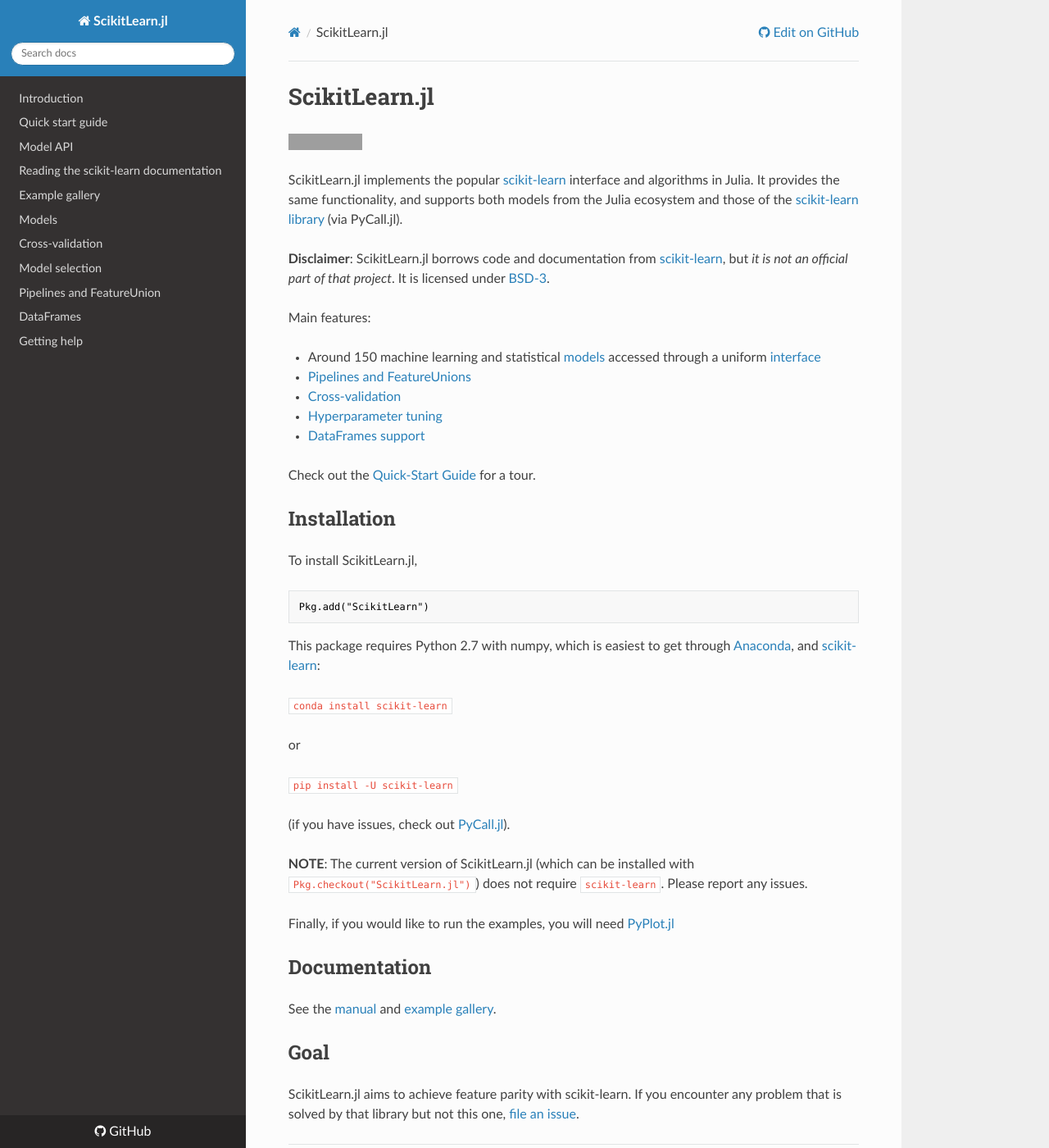
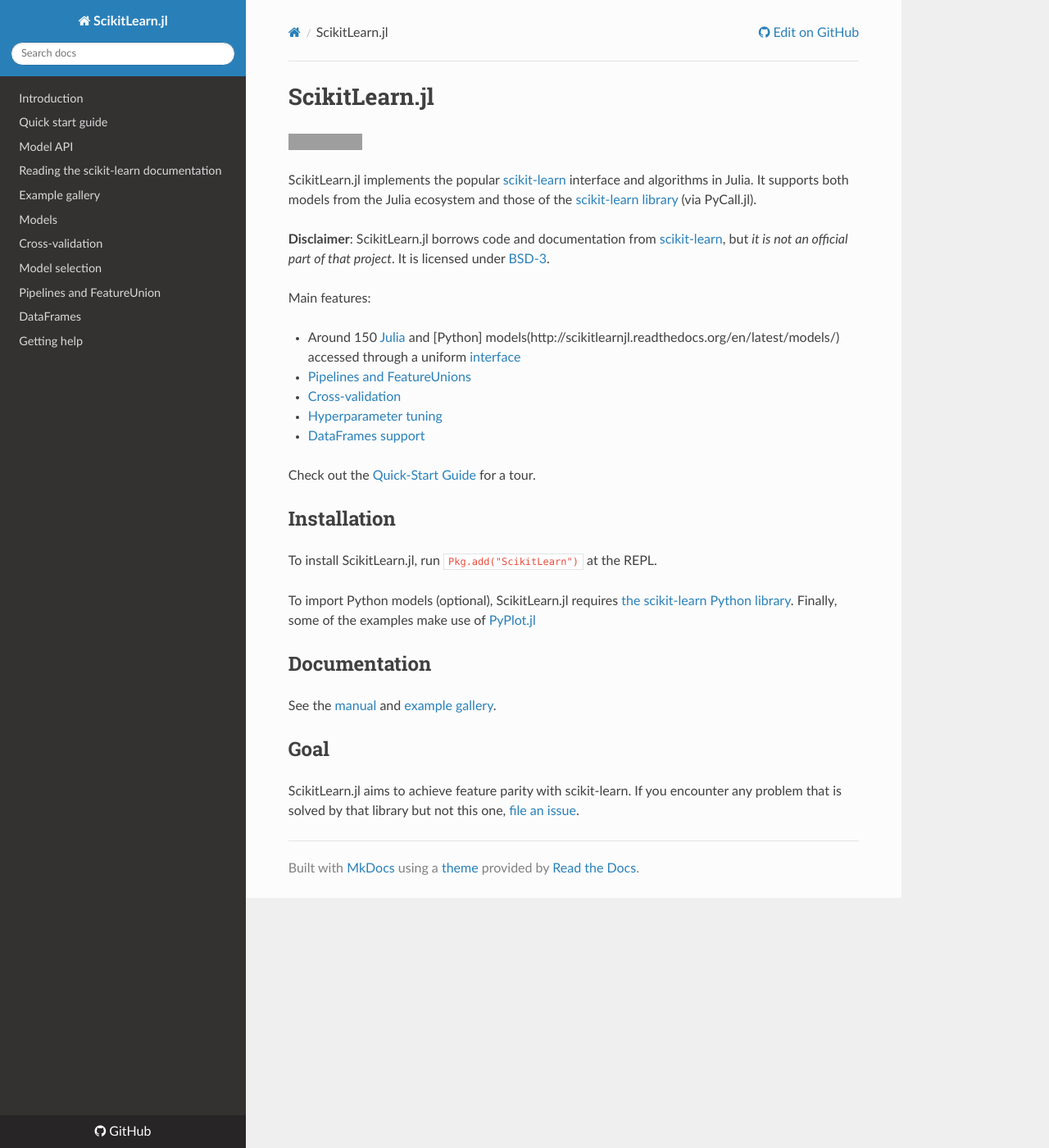
Before and after one commit to cstjean/ScikitLearn.jl, an MkDocs documentation site: the page built from docs/README_text.md, in a window 1280 px wide and 1400 px high. Shown: the whole window at 82% size. Built offline with MkDocs 1.6.1, drawn with Linux system fonts in a browser that asks for light colours; nearby versions of some CDN libraries; old or Windows-style settings are respelled for this version of MkDocs; grey boxes are pictures that could not be loaded.

Commit message:
Improved docs + better error messages in @sk_import

````diff
--- a/docs/README_text.md
+++ b/docs/README_text.md
@@ -4,9 +4,9 @@
 
 ScikitLearn.jl implements the popular
 [scikit-learn](http://scikit-learn.org/stable/) interface and algorithms in
-Julia. It provides the same functionality, and supports both models
-from the Julia ecosystem and those of the [scikit-learn
-library](http://scikit-learn.org/stable/modules/classes.html) (via PyCall.jl).
+Julia. It supports both models from the Julia ecosystem and those of the
+[scikit-learn library](http://scikit-learn.org/stable/modules/classes.html)
+(via PyCall.jl).
 
 **Disclaimer**: ScikitLearn.jl borrows code and documentation from
 [scikit-learn](http://scikit-learn.org/stable/), but *it is not an official part
@@ -14,7 +14,7 @@
 
 Main features:
 
-- Around 150 machine learning and statistical [models](http://scikitlearnjl.readthedocs.org/en/latest/models/) accessed through a uniform [interface](http://scikitlearnjl.readthedocs.org/en/latest/api/)
+- Around 150 [Julia](http://scikitlearnjl.readthedocs.org/en/latest/models/#Julia) and [Python] models(http://scikitlearnjl.readthedocs.org/en/latest/models/) accessed through a uniform [interface](http://scikitlearnjl.readthedocs.org/en/latest/api/)
 - [Pipelines and FeatureUnions](http://scikitlearnjl.readthedocs.org/en/latest/pipelines/)
 - [Cross-validation](http://scikitlearnjl.readthedocs.org/en/latest/cross_validation/)
 - [Hyperparameter tuning](http://scikitlearnjl.readthedocs.org/en/latest/model_selection/)
@@ -26,28 +26,9 @@
 
 ## Installation
 
-To install ScikitLearn.jl,
+To install ScikitLearn.jl, run `Pkg.add("ScikitLearn")` at the REPL.
 
-```julia
-Pkg.add("ScikitLearn")
-```
-
-This package requires Python 2.7 with numpy, which is easiest to get through
-[Anaconda](https://www.continuum.io/downloads), and [scikit-learn](http://scikit-learn.org/stable/install.html):
-
-`conda install scikit-learn`
-
-or
-
-`pip install -U scikit-learn`
-
-(if you have issues, check out [PyCall.jl](https://github.com/stevengj/PyCall.jl#installation)).
-
-**NOTE**: The current version of ScikitLearn.jl (which can be installed with
-`Pkg.checkout("ScikitLearn.jl")`) does not require `scikit-learn`. Please report
-any issues.
-
-Finally, if you would like to run the examples, you will need [PyPlot.jl](https://github.com/stevengj/PyPlot.jl)
+To import Python models (optional), ScikitLearn.jl requires [the scikit-learn Python library](http://scikitlearnjl.readthedocs.io/en/latest/models/#Installation). Finally, some of the examples make use of [PyPlot.jl](https://github.com/stevengj/PyPlot.jl)
 
 ## Documentation
 
````
Also changed, not shown: CONTRIBUTING.md (+1 -0 lines), README.md (+6 -25 lines), docs/models.md (+17 -3 lines), docs/quickstart.md (+2 -0 lines), 1 other file.
